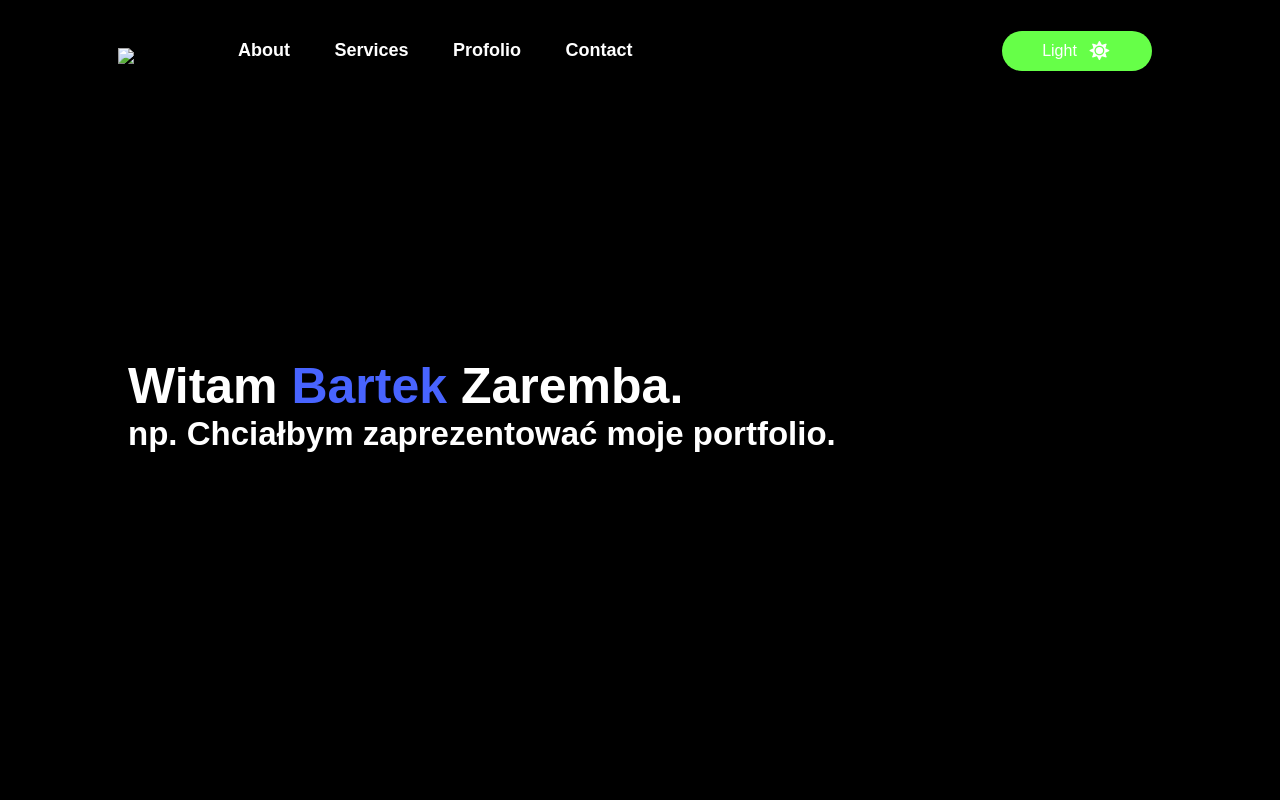
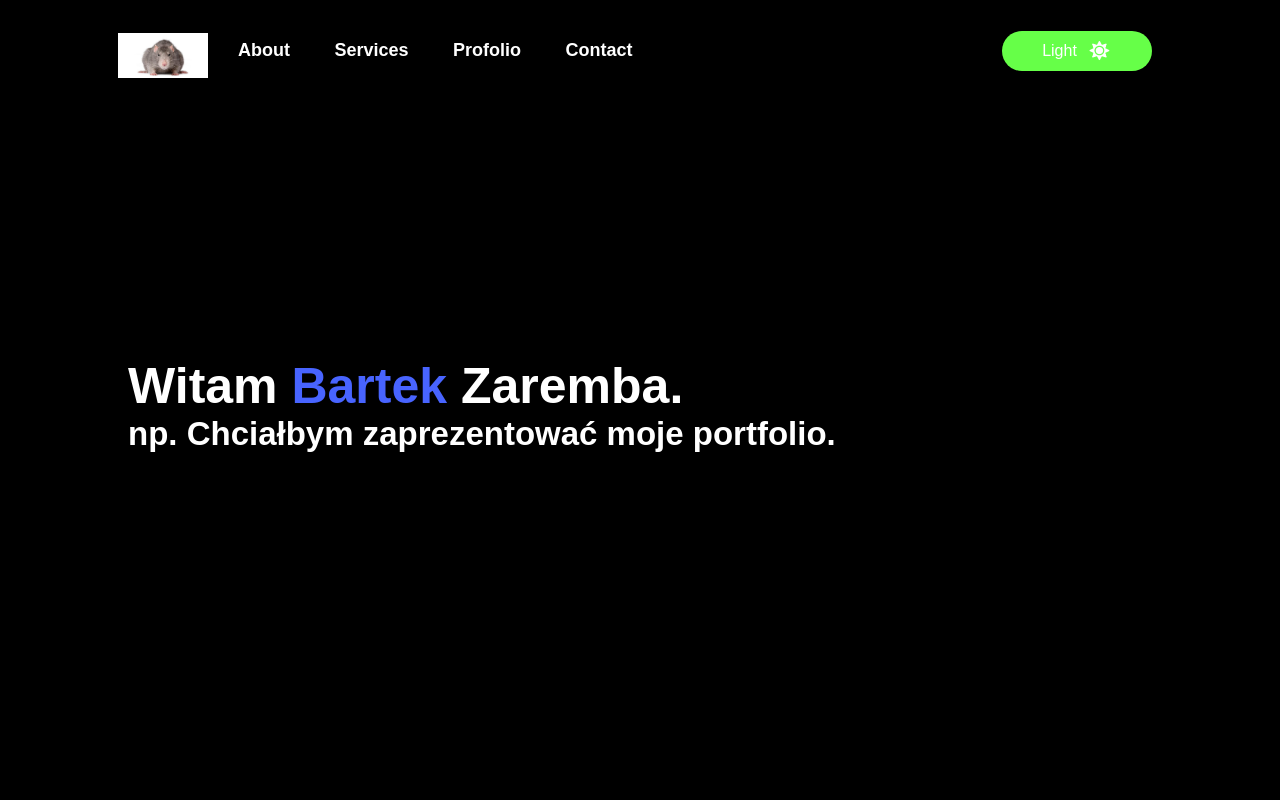
Before and after one commit to Sziranmeow/BZ_MyWeb, a plain HTML site: page index.html in a window 1280 px wide. Shown: the top 800 px of the page. Drawn offline with Linux system fonts and the light colour scheme; files whose address does not match are found by name.

Commit message:
Update index.html

```diff
--- a/index.html
+++ b/index.html
@@ -13,7 +13,7 @@
 <div id="header">
     <div class="container">
         <nav>
-            <img src="images/" class="logo"><!--miejsce na autorskie logo-->
+            <img src="images/images/szczurson rattus.jpg" class="logo"><!--miejsce na autorskie logo-->
             <ul id="sidemenu">
                 <li><a href="#about">About</a></li>
                 <li><a href="#services">Services</a></li>
```
